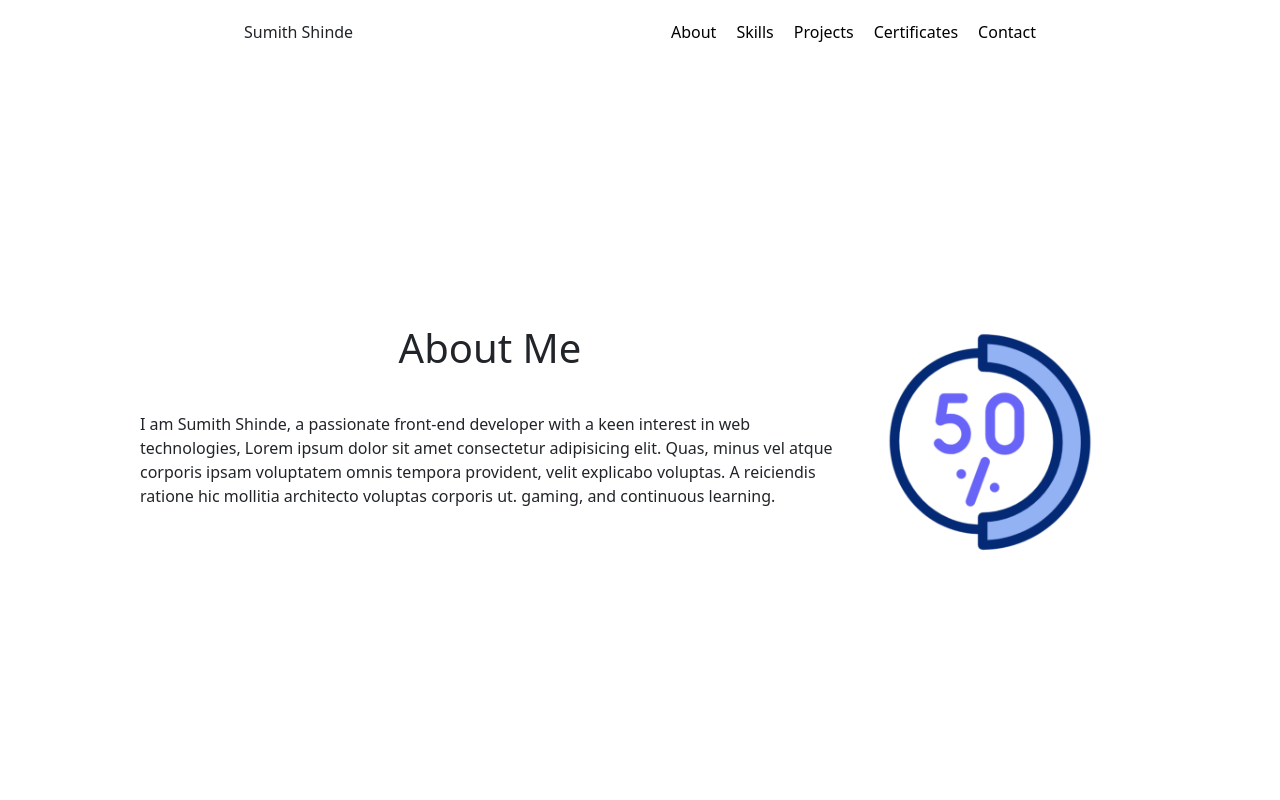
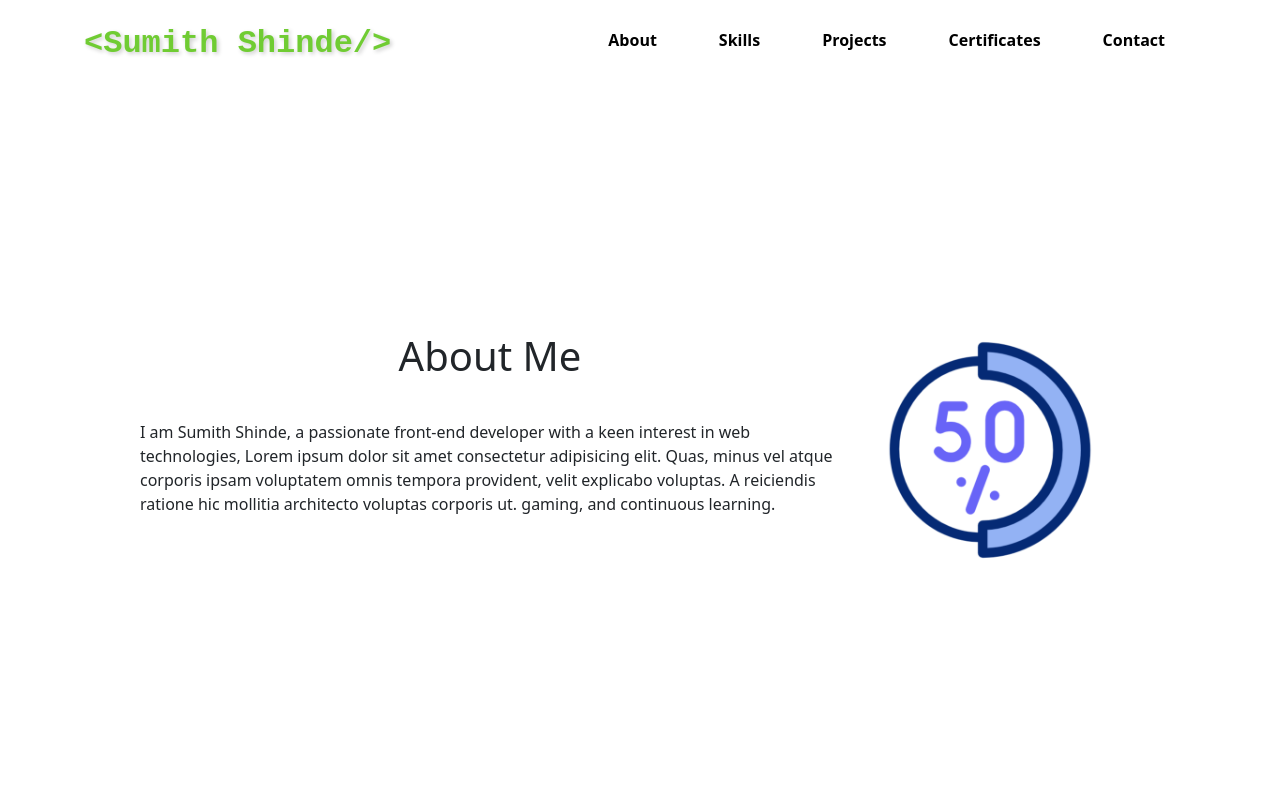
Before and after one commit to kaneki1221/Meta-portfolio-, a website: page index.html in a window 1280 px wide. Shown: the top 800 px of the page. Drawn offline with nearby package versions, Linux system fonts and the light colour scheme.

Commit message:
minor fix

```diff
--- a/index.html
+++ b/index.html
@@ -16,12 +16,13 @@
 
 </head>
 <body>
+    <header id="header-main">
     <div class="header-inner wrapper">
-        <span >Sumith Shinde </span>
+        <span class="logo"><Strong>&lt;Sumith Shinde/&gt;</Strong></span>
         <nav class="main-nav">
             <ul class="nav-list">
                 <!-- <li><a href="#home" class="nav-item">Home</a></li> -->
-                <li><a href="#about" class="nav-item ">About</a></li>
+                <li><a href="#about" class="nav-item list1">About</a></li>
                 <li><a href="#skills" class="nav-item">Skills</a></li>
                 <li><a href="#projects" class="nav-item">Projects</a></li>
                 <li><a href="#certificates" class="nav-item">Certificates</a></li>
@@ -29,7 +30,7 @@
             </ul>
         </nav>
     </div>
-</header></div>
+</header>
 
 
     <!-- About section here  -->
--- a/styles.css
+++ b/styles.css
@@ -10,38 +10,94 @@ html {
 .header-container{
     width: 100%;
 
+
 }
 
+
+
+
+
+/* CSS */
+.nav-item {
+    position: relative;
+    display: inline-block;
+    padding: 0.5rem 1rem;
+    color: #000; /* Change this to your desired text color */
+    text-decoration: none;
+    font-weight: bold;
+}
+
+.nav-item::after {
+    content: '';
+    position: absolute;
+    left: 50%;
+    bottom: 0;
+    width: 0;
+    height: 2px;
+    background-color: #000; /* Change this to your desired underline color */
+    transition: width 0.3s ease, left 0.3s ease;
+    transform: translateX(-50%);
+}
+
+.nav-item:hover::after {
+    width: 100%;
+    left: 50%;
+    transform: translateX(-50%);
+}
+
+.logo{
+    font-family: 'Courier New', Courier, monospace;
+    font-size: 2rem;
+    color: #70cc33; /* Example color, you can choose any color */
+    text-shadow: 2px 2px 4px rgba(0, 0, 0, 0.2);
+    margin: 0;
+    padding: 0;
+    white-space: nowrap;
+}
+#header-main{
+    /* background-color: #333; */
+
+}
+
+
 .wrapper {
-    width: 65%;
+    max-width: 1200px;
+    width: 90%;
     margin: 0 auto;
     padding: 20px;
+}
 
-
-}
 .header-inner{
     position: sticky;
     display: flex;
     justify-content: space-between;
+    /* background-color: #333; */
+    color: #000000;
 
 
 }
-.nav-list{
-    display: flex;
-    justify-content: center;
-    gap: 20px;}
+.nav-list a{
+    color: #000000;
+}
 
-    .nav-list a {
-        color: black;
 
-        text-decoration: none; /* Removes underline */
+    .nav-list {
+
+        list-style: none;
+        display: flex;
+        margin: 0;
+        padding: 0;
     }
-    .nav-list a:hover {
-        color: rgba(88, 53, 170, 0.657);
-        font-size: 1.2rem;
 
-        text-decoration: none; /* Removes underline */
+    .nav-item {
+        margin: 0 15px;
+        font-size: 1rem;
+        color: #fff; /* Default text color */
+        text-decoration: none;
+        transition: color 0.3s ease-in-out, text-shadow 0.3s ease-in-out;
     }
+
+
 .section1{
     width: 130vh ;
     margin-top: 15%;
```
